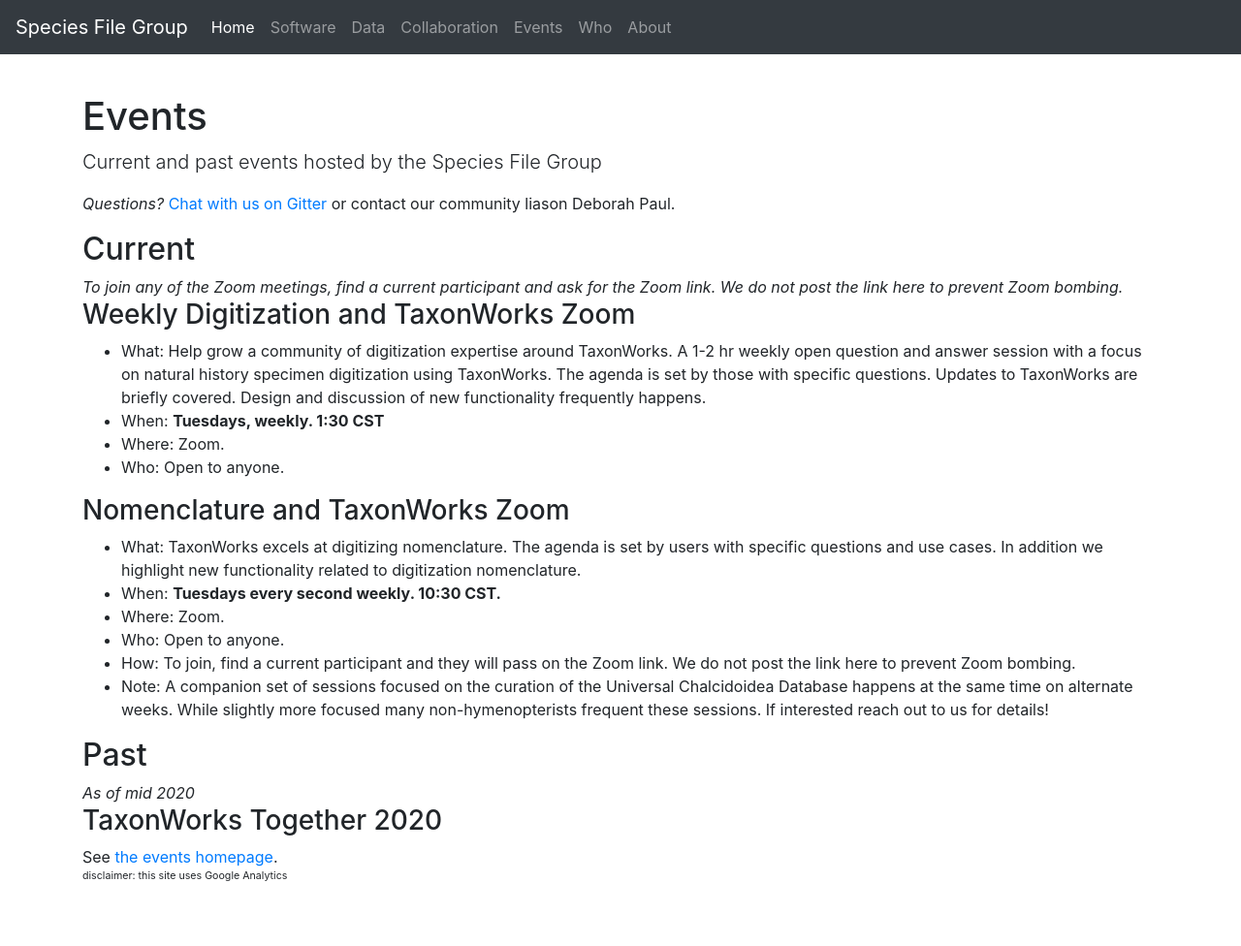
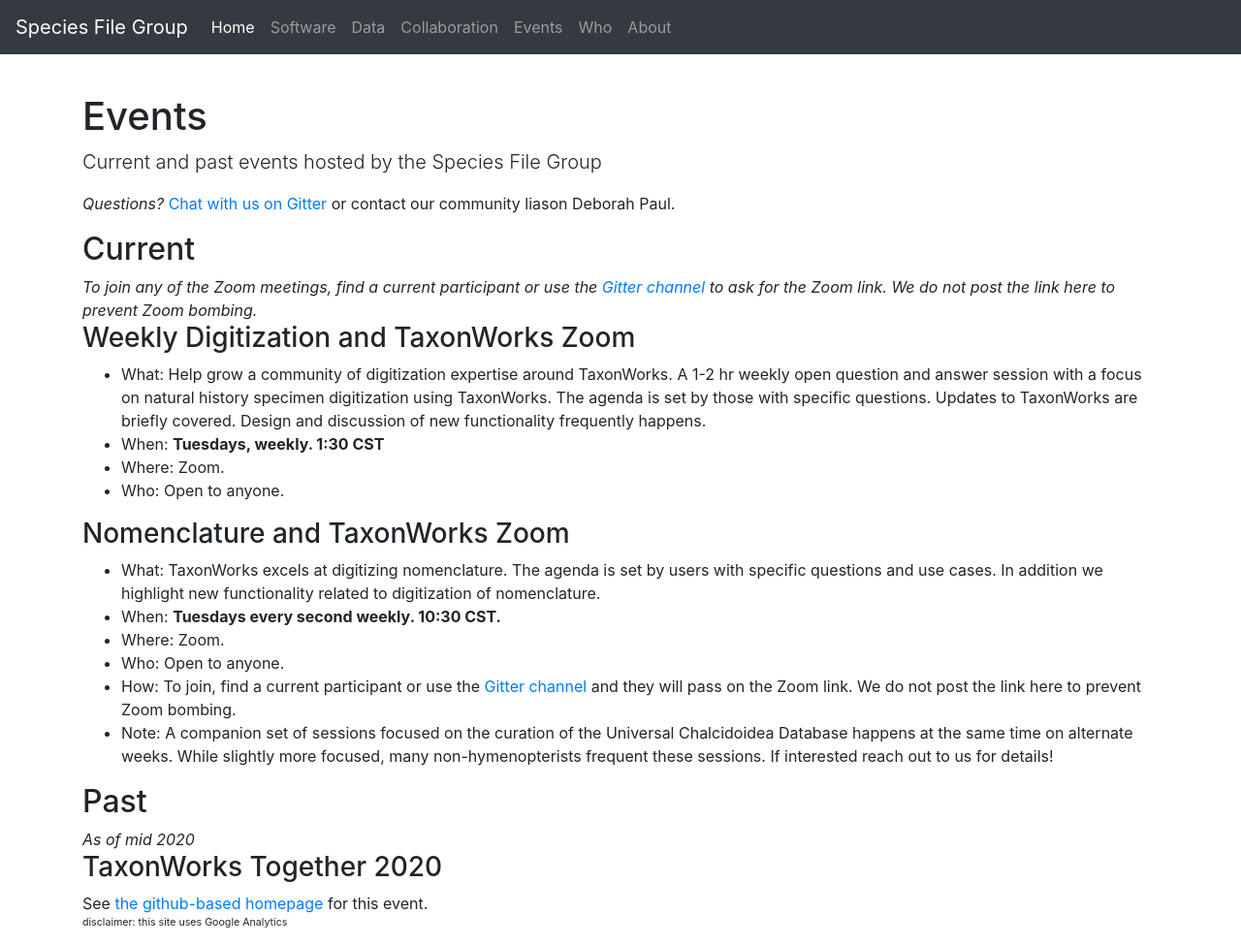
Before and after one commit to pnhogan/speciesfilegroup.github.io, a Jekyll site: the page built from events.html, in a window 1280 px wide and 976 px high. Shown: the whole window at 97% size. Built offline with Jekyll 4.4.1, drawn with Linux system fonts in a browser that asks for light colours.

Commit message:
small edits

```diff
--- a/events.html
+++ b/events.html
@@ -12,7 +12,7 @@
 
 <h2> Current </h2>
 
-<em>To join any of the Zoom meetings, find a current participant and ask for the Zoom link. We do not post the link here to prevent Zoom bombing.</em>
+<em>To join any of the Zoom meetings, find a current participant or use the <a href="https://gitter.im/SpeciesFileGroup/taxonworks">Gitter channel</a> to ask for the Zoom link. We do not post the link here to prevent Zoom bombing.</em>
 
 <h3> Weekly Digitization and TaxonWorks Zoom </h3>
 <ul>
@@ -24,16 +24,16 @@
 
 <h3> Nomenclature and TaxonWorks Zoom </h3>
 <ul>
-  <li>What: TaxonWorks excels at digitizing nomenclature. The agenda is set by users with specific questions and use cases. In addition we highlight new functionality related to digitization nomenclature. </li>
+  <li>What: TaxonWorks excels at digitizing nomenclature. The agenda is set by users with specific questions and use cases. In addition we highlight new functionality related to digitization of nomenclature. </li>
   <li>When: <b>Tuesdays every second weekly. 10:30 CST.</b></li>
   <li>Where: Zoom. </li>
   <li>Who: Open to anyone. </li>
-  <li>How: To join, find a current participant and they will pass on the Zoom link. We do not post the link here to prevent Zoom bombing.</li>
-  <li>Note: A companion set of sessions focused on the curation of the Universal Chalcidoidea Database happens at the same time on alternate weeks. While slightly more focused many non-hymenopterists frequent these sessions. If interested reach out to us for details!</li>
+  <li>How: To join, find a current participant or use the <a href="https://gitter.im/SpeciesFileGroup/taxonworks">Gitter channel</a> and they will pass on the Zoom link. We do not post the link here to prevent Zoom bombing.</li>
+  <li>Note: A companion set of sessions focused on the curation of the Universal Chalcidoidea Database happens at the same time on alternate weeks. While slightly more focused, many non-hymenopterists frequent these sessions. If interested reach out to us for details!</li>
 </ul>
 
 <h2> Past </h2>
 <em> As of mid 2020 </em>
 
 <h3> TaxonWorks Together 2020 </h3>
-See <a href="https://github.com/SpeciesFileGroup/taxonworks_together_2020">the events homepage</a>.
+See <a href="https://github.com/SpeciesFileGroup/taxonworks_together_2020">the github-based homepage</a> for this event.
```
